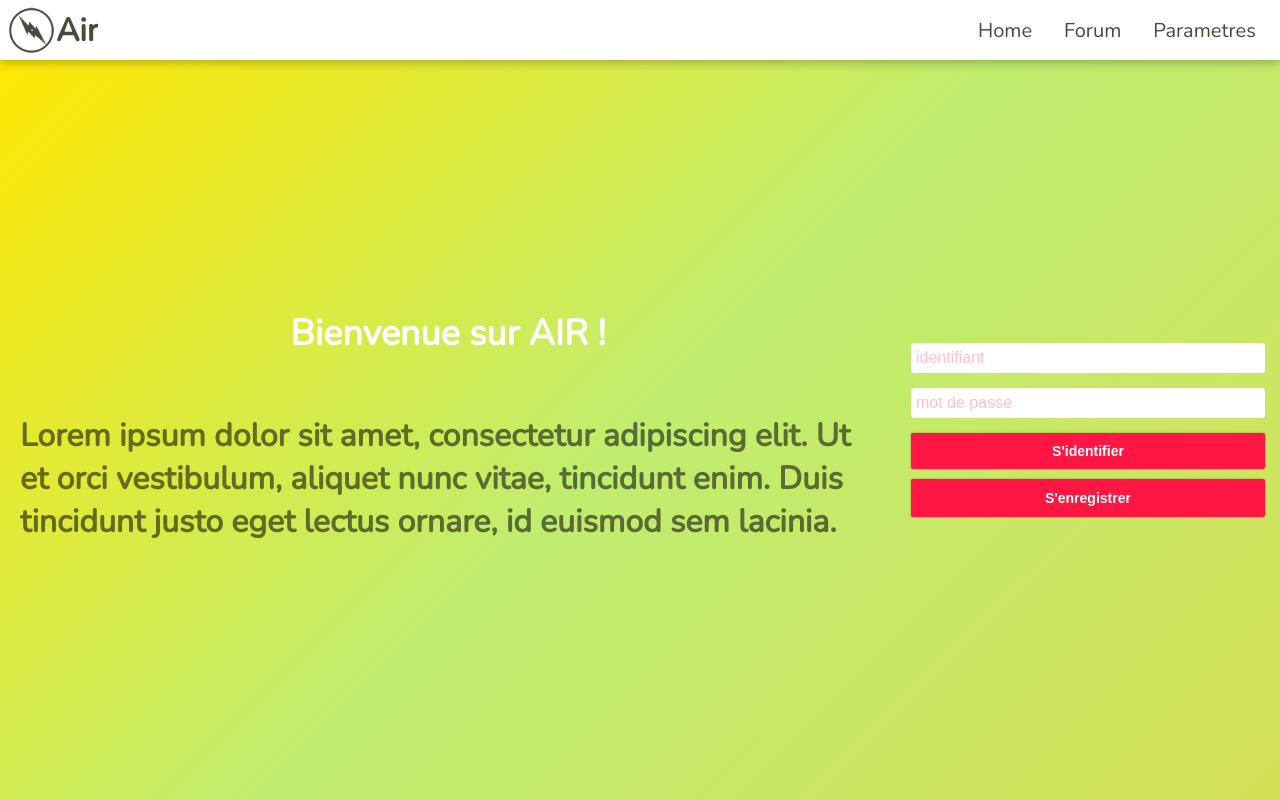
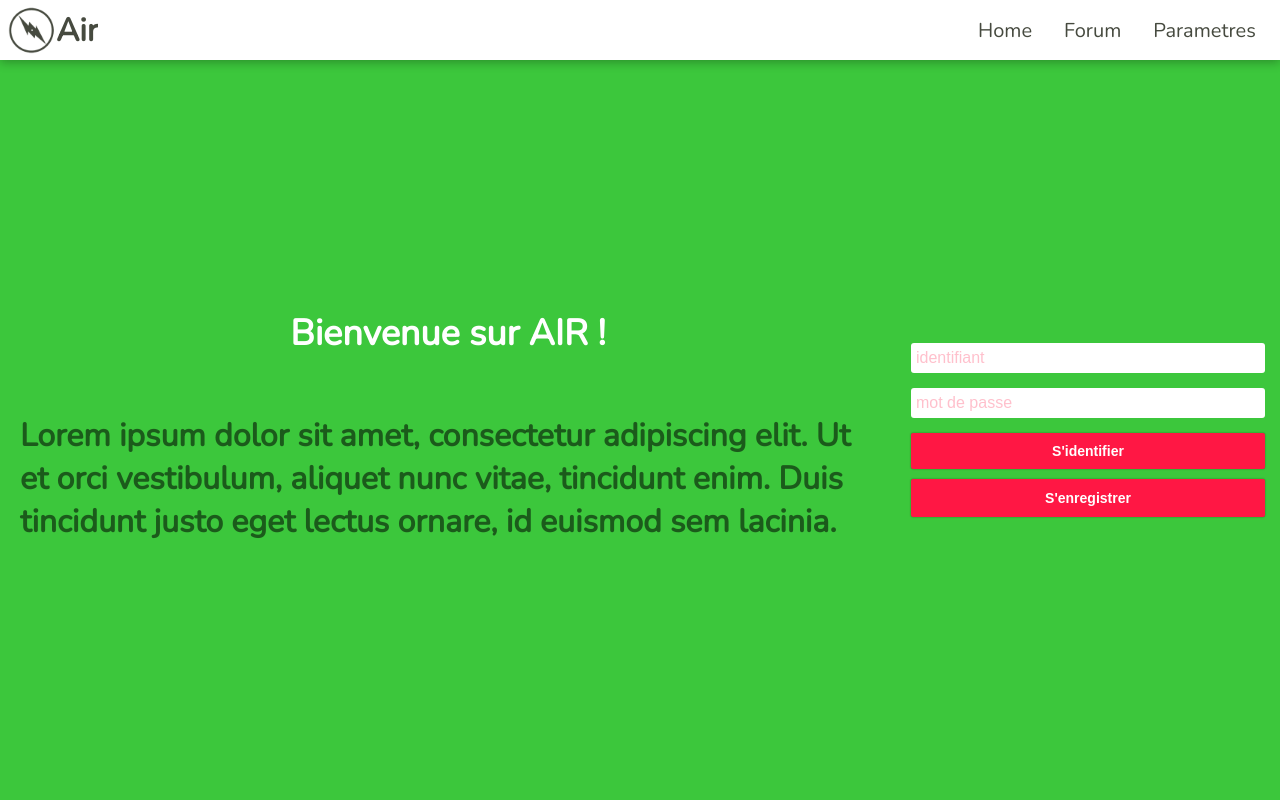
Before and after one commit to Ephec-AIR/pwa, a Vue app: page / in a window 1280 px wide. Built offline with nearby package versions, Linux system fonts and the light colour scheme; what vue-chartist would draw is missing.

Commit message:
ready for presentations

```diff
--- a/src/components/app.vue
+++ b/src/components/app.vue
@@ -8,7 +8,6 @@
 
 <script>
   import 'regenerator-runtime/runtime';
-  import idb from 'idb';
   import AirNav from './air-nav';
   import AirToast from './air-toast';
 
@@ -40,7 +39,7 @@
 
   .router-view {
     flex-grow: 1;
-    background: $background-gradient;
+    background: $background-demo;
     transition: transform .5s cubic-bezier(0, 0, 0.3, 1);
   }
 
--- a/src/views/Home.vue
+++ b/src/views/Home.vue
@@ -127,7 +127,7 @@
     height: 100%;
     margin: 0;
     padding: 10px 0;
-    background: $background-controls-panel-desktop;
+    background: $background-controls-panel-demo;
     box-shadow: 0 0 5px rgba(0, 0, 0, 0.2);
 
     &__title {
```
